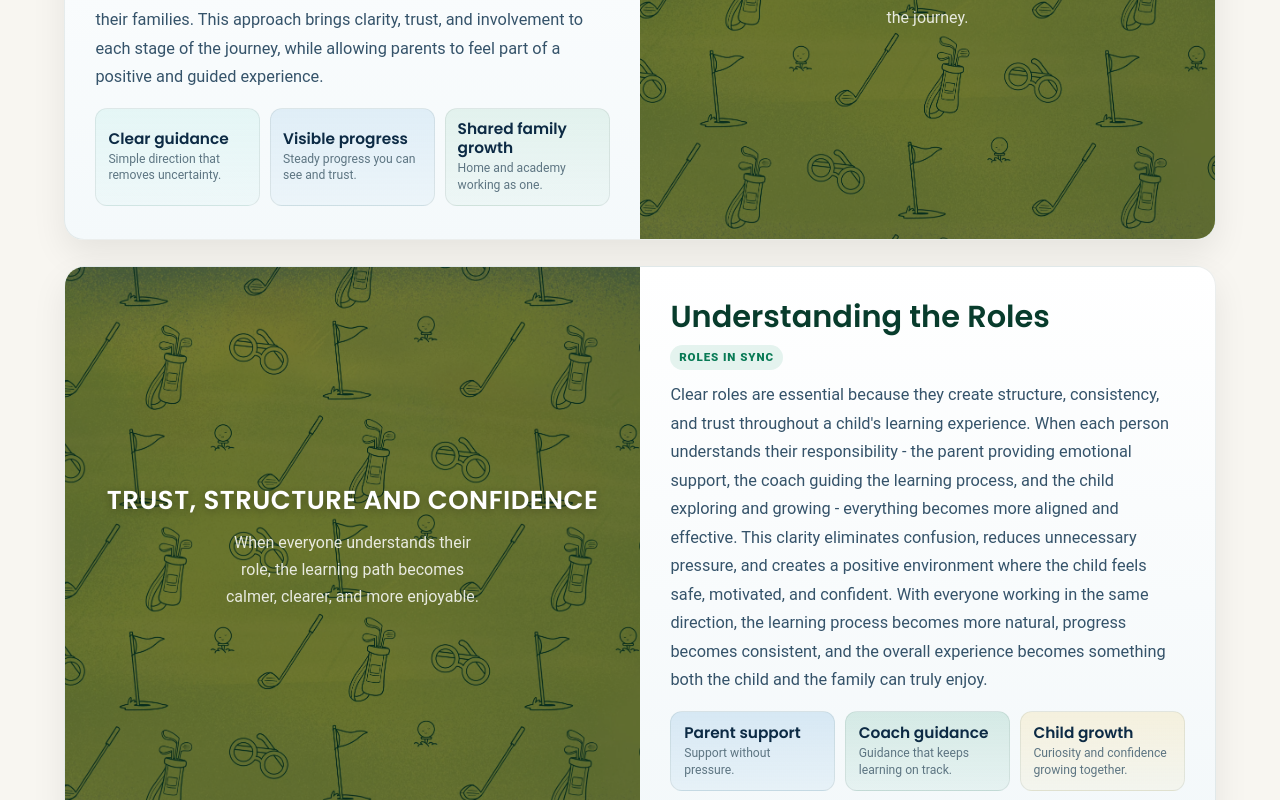
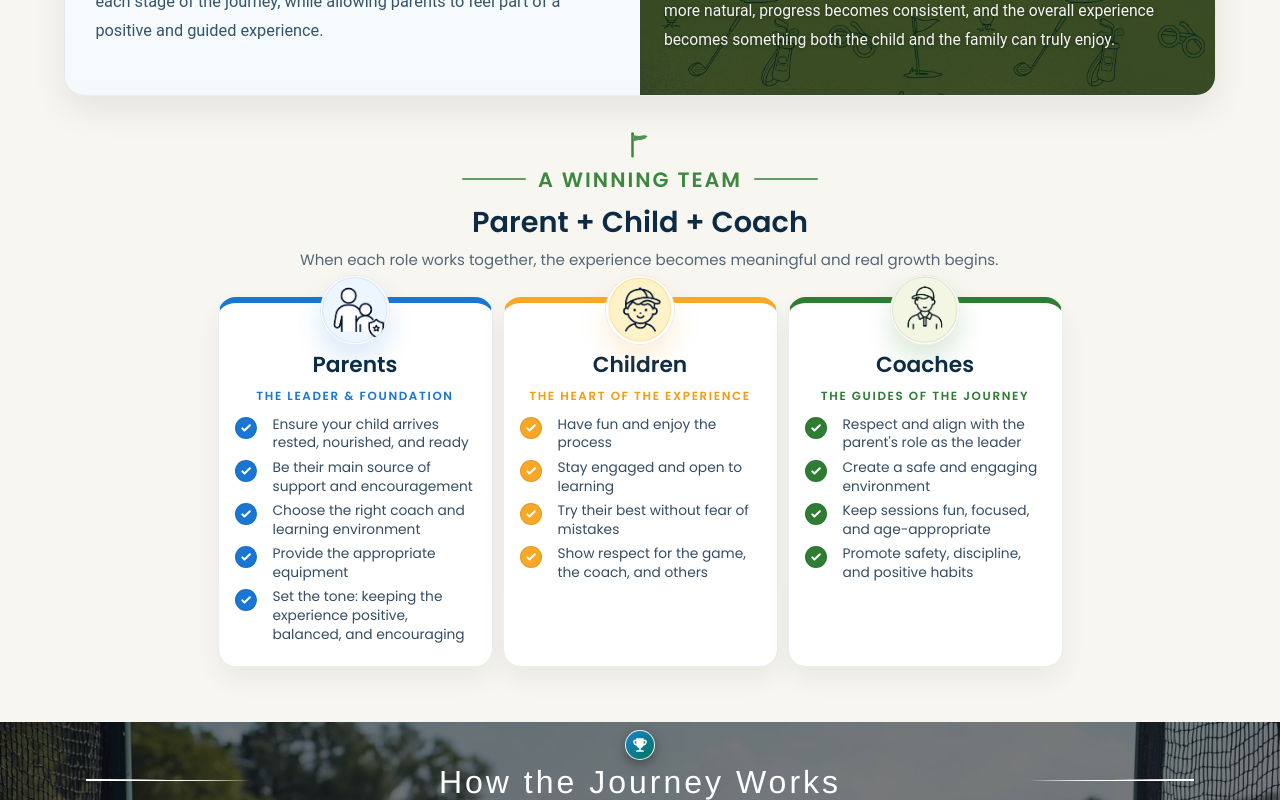
Before and after one commit to iaguilera92/GolfInColors, a React (Vite) app: page /parents in a window 1280 px wide. Shown: the part 940-1740 px from the top of the page. Built offline with nearby package versions, Linux system fonts and the light colour scheme.

Commit message:
ajustes versión final

```diff
--- a/public/version.json
+++ b/public/version.json
@@ -1,3 +1,3 @@
 {
-    "version": "1.2.7"
+    "version": "1.2.8"
 }
--- a/src/components/Informations.jsx
+++ b/src/components/Informations.jsx
@@ -11,31 +11,31 @@ const journeySteps = [
     text: "Discover the Game",
     desc: "Children are introduced to the basic elements of golf in a playful, approachable way.",
     hideLine: false,
-    tone: "#4FC3F7",
+    tone: "#1B83CC",
   },
   {
     text: "Build The Foundations",
     desc: "Through guided activities and early skill development.",
     hideLine: false,
-    tone: "#66BB6A",
+    tone: "#FDBB2F",
   },
   {
     text: "Experience the Game of Golf",
     desc: "Children explore the environment of golf.",
     hideLine: false,
-    tone: "#FFB74D",
+    tone: "#FF471F",
   },
   {
     text: "Understand How to Play",
     desc: "They are introduced to simple rules and etiquette.",
     hideLine: false,
-    tone: "#BA68C8",
+    tone: "#FF6A00",
   },
   {
     text: "Step into Structured Training",
     desc: "They transition into academy-style learning.",
     hideLine: true,
-    tone: "#EF5350",
+    tone: "#017458",
   },
 ];
 
@@ -59,12 +59,12 @@ function Informations() {
       sx={{
         position: "relative",
         zIndex: 10,
-        backgroundImage: "url(fondo-7.jpg)",
+        backgroundImage: "url(fondo-3.jpg)",
         backgroundSize: "cover",
         backgroundPosition: "center",
         backgroundAttachment: "fixed",
         py: isMobile ? 8 : 3,
-        pt: { xs: 3, md: 2 },
+        pt: { xs: 1.5, md: 1 },
         marginTop: "0",
         marginBottom: "-20px",
         color: "white",
@@ -95,7 +95,7 @@ function Informations() {
               width: 30,
               height: 30,
               borderRadius: "50%",
-              background: "linear-gradient(135deg, #4fd1c5, #38b2ac)",
+              background: "linear-gradient(135deg, #1B83CC, #017458)",
               display: "flex",
               alignItems: "center",
               justifyContent: "center",
--- a/src/components/Parents.jsx
+++ b/src/components/Parents.jsx
@@ -32,8 +32,8 @@ export default function Parents() {
       {/* 1. YOUR CHILD'S GOLF JOURNEY STARTS WITH YOU + FIRST AT HOME  |  2. A WINNING TEAM */}
       <Box
         sx={{
-          pt: { xs: 13.5, sm: 15 },
-          pb: { xs: 1, sm: 1.5 },
+          pt: { xs: 11.5, sm: 12.5 },
+          pb: 0,
           backgroundColor: "rgb(248 246 241)",
           backgroundSize: "cover",
           backgroundPosition: "center",
@@ -53,7 +53,7 @@ export default function Parents() {
                 textAlign: "center",
                 color: "#0d2b45",
                 px: { xs: 1, sm: 4 },
-                mt: { xs: 1, sm: 2 },
+                mt: { xs: 0, sm: 0.5 },
               }}
             >
               <Typography
@@ -127,7 +127,7 @@ export default function Parents() {
             transition={{ duration: 0.75, ease: "easeOut" }}
             viewport={{ once: true, amount: 0.15 }}
           >
-            <Box sx={{ mt: { xs: 3, sm: 4 } }}>
+            <Box sx={{ mt: { xs: 1.8, sm: 2.2 } }}>
               <Box
                 sx={{
                   p: { xs: 2, sm: 2.6 },
@@ -248,56 +248,6 @@ export default function Parents() {
                     Golf in Colors provides parents with a clear framework to understand their role in their child&apos;s development, allowing them to support without creating pressure or confusion. It offers a structured environment where progress is visible and consistent, giving parents confidence in the process and in the decisions they are making. By connecting what happens at the academy with experiences at home, it turns golf into a shared activity, creating meaningful moments between children and their families. This approach brings clarity, trust, and involvement to each stage of the journey, while allowing parents to feel part of a positive and guided experience.
                   </Typography>
 
-                  <Box
-                    sx={{
-                      mt: 0.5,
-                      display: "grid",
-                      gridTemplateColumns: { xs: "1fr", sm: "repeat(3, minmax(0, 1fr))" },
-                      gap: 1.2,
-                    }}
-                  >
-                    {[
-                      { label: "Clear guidance", sub: "Simple direction that removes uncertainty." },
-                      { label: "Visible progress", sub: "Steady progress you can see and trust." },
-                      { label: "Shared family growth", sub: "Home and academy working as one." },
-                    ].map((item, index) => (
-                      <Box
-                        key={item.label}
-                        sx={{
-                          borderRadius: 3,
-                          px: 1.5,
-                          py: 1.45,
-                          background:
-                            index === 0
-                              ? "linear-gradient(180deg, rgba(77,211,192,0.10) 0%, rgba(77,211,192,0.04) 100%)"
-                              : index === 1
-                              ? "linear-gradient(180deg, rgba(27,131,204,0.10) 0%, rgba(27,131,204,0.04) 100%)"
-                              : "linear-gradient(180deg, rgba(52,169,111,0.10) 0%, rgba(52,169,111,0.04) 100%)",
-                          border: "1px solid rgba(10,38,30,0.08)",
-                          minHeight: 74,
-                          display: "flex",
-                          alignItems: "center",
-                        }}
-                      >
-                        <Box>
-                          <Typography
-                            sx={{
-                              fontWeight: 900,
-                              fontFamily: "'Poppins', sans-serif",
-                              color: "#0c2a44",
-                              fontSize: { xs: "0.9rem", sm: "0.96rem" },
-                              lineHeight: 1.2,
-                            }}
-                          >
-                            {item.label}
-                          </Typography>
-                          <Typography sx={{ mt: 0.35, color: "#5d7582", fontSize: "0.76rem", lineHeight: 1.35 }}>
-                            {item.sub}
-                          </Typography>
-                        </Box>
-                      </Box>
-                    ))}
-                  </Box>
                 </Box>
 
                 <Box
@@ -314,7 +264,7 @@ export default function Parents() {
                     sx={{
                       position: "absolute",
                       inset: 0,
-                      background: "rgba(5,30,20,0.52)",
+                      background: "rgba(5,30,20,0.72)",
                     }}
                   />
                   <Box
@@ -325,8 +275,6 @@ export default function Parents() {
                       display: "flex",
                       flexDirection: "column",
                       justifyContent: "center",
-                      alignItems: "center",
-                      textAlign: "center",
                       px: 3,
                       py: 4,
                     }}
@@ -335,58 +283,12 @@ export default function Parents() {
                       sx={{
                         fontFamily: "'Poppins', sans-serif",
                         fontWeight: 900,
-                        fontSize: { xs: "1.18rem", sm: "1.5rem", md: "1.68rem" },
-                        letterSpacing: "0.02em",
-                        textTransform: "uppercase",
-                        mb: 0.9,
                         color: "#ffffff",
-                        textShadow: "0 2px 8px rgba(0,0,0,0.3)",
-                      }}
-                    >
-                      Family clarity
-                    </Typography>
-                    <Typography sx={{ fontSize: { xs: "0.95rem", sm: "1rem" }, lineHeight: 1.7, maxWidth: "29ch", color: "rgba(255,255,255,0.85)" }}>
-                      Support becomes easier when everyone knows the role they play in the journey.
-                    </Typography>
-                  </Box>
-                </Box>
-              </Box>
-            </Box>
-          </motion.div>
-
-          {/* Understanding the Roles */}
-          <motion.div
-            initial={{ opacity: 0, y: 24 }}
-            whileInView={{ opacity: 1, y: 0 }}
-            transition={{ duration: 0.7, ease: "easeOut" }}
-            viewport={{ once: true, amount: 0.15 }}
-          >
-            <Box
-              sx={{
-                mt: { xs: 2.2, sm: 3.2 },
-                borderRadius: { xs: 4, sm: 5 },
-                border: "1px solid rgba(10,38,30,0.08)",
-                background: "linear-gradient(180deg, rgba(255,255,255,0.98) 0%, rgba(243,248,250,0.98) 100%)",
-                boxShadow: "0 14px 34px rgba(0,0,0,0.08)",
-                overflow: "hidden",
-              }}
-            >
-              <Box sx={{ display: "grid", gridTemplateColumns: { xs: "1fr", md: "1fr 1fr" } }}>
-                <Box
-                  sx={{
-                    px: { xs: 2.2, sm: 3.8 },
-                    py: { xs: 3, sm: 4.2 },
-                    order: { xs: 1, md: 2 },
-                  }}
-                >
-                  <Typography
-                    sx={{
-                      fontFamily: "'Poppins', sans-serif",
-                      fontWeight: 900,
-                      color: "#083c2c",
-                      fontSize: { xs: "1.34rem", sm: "1.7rem", md: "1.9rem" },
-                      lineHeight: 1.12,
+                        fontSize: { xs: "1.34rem", sm: "1.5rem", md: "1.62rem" },
+                        lineHeight: 1.15,
                         mb: 1.2,
+                        textShadow: "0 3px 12px rgba(0,0,0,0.5)",
+                        letterSpacing: "0.01em",
                       }}
                     >
                       Understanding the Roles
@@ -396,16 +298,18 @@ export default function Parents() {
                       sx={{
                         display: "inline-flex",
                         alignItems: "center",
-                      px: 1.1,
-                      py: 0.45,
+                        px: 1.2,
+                        py: 0.5,
                         borderRadius: 99,
-                      background: "rgba(11,143,99,0.10)",
-                      color: "#087a55",
+                        background: "rgba(255,255,255,0.22)",
+                        border: "1px solid rgba(255,255,255,0.35)",
+                        color: "#ffffff",
                         fontWeight: 800,
-                      letterSpacing: "0.08em",
+                        letterSpacing: "0.10em",
                         textTransform: "uppercase",
                         fontSize: "0.72rem",
-                      mb: 1.4,
+                        mb: 1.8,
+                        width: "fit-content",
                       }}
                     >
                       Roles in sync
@@ -413,116 +317,13 @@ export default function Parents() {
 
                     <Typography
                       sx={{
-                      color: "#35536a",
-                      fontSize: { xs: "0.96rem", sm: "1.02rem" },
-                      lineHeight: 1.75,
-                      maxWidth: "62ch",
-                      mb: 2,
+                        color: "rgba(255,255,255,0.95)",
+                        fontSize: { xs: "0.93rem", sm: "0.98rem" },
+                        lineHeight: 1.82,
+                        textShadow: "0 1px 4px rgba(0,0,0,0.4)",
                       }}
                     >
                       Clear roles are essential because they create structure, consistency, and trust throughout a child&apos;s learning experience. When each person understands their responsibility - the parent providing emotional support, the coach guiding the learning process, and the child exploring and growing - everything becomes more aligned and effective. This clarity eliminates confusion, reduces unnecessary pressure, and creates a positive environment where the child feels safe, motivated, and confident. With everyone working in the same direction, the learning process becomes more natural, progress becomes consistent, and the overall experience becomes something both the child and the family can truly enjoy.
-                  </Typography>
-
-                  <Box
-                    sx={{
-                      mt: 0.5,
-                      display: "grid",
-                      gridTemplateColumns: { xs: "1fr", sm: "repeat(3, minmax(0, 1fr))" },
-                      gap: 1.2,
-                    }}
-                  >
-                    {[
-                      { label: "Parent support", sub: "Support without pressure." },
-                      { label: "Coach guidance", sub: "Guidance that keeps learning on track." },
-                      { label: "Child growth", sub: "Curiosity and confidence growing together." },
-                    ].map((item, index) => (
-                      <Box
-                        key={item.label}
-                        sx={{
-                          borderRadius: 3,
-                          px: 1.6,
-                          py: 1.5,
-                          background:
-                            index === 0
-                              ? "linear-gradient(180deg, rgba(27,131,204,0.14) 0%, rgba(27,131,204,0.06) 100%)"
-                              : index === 1
-                              ? "linear-gradient(180deg, rgba(11,143,99,0.14) 0%, rgba(11,143,99,0.06) 100%)"
-                              : "linear-gradient(180deg, rgba(240,191,47,0.14) 0%, rgba(240,191,47,0.06) 100%)",
-                          border: "1px solid rgba(10,38,30,0.08)",
-                          minHeight: 74,
-                          display: "flex",
-                          alignItems: "center",
-                        }}
-                      >
-                        <Box>
-                          <Typography
-                            sx={{
-                              fontWeight: 900,
-                              fontFamily: "'Poppins', sans-serif",
-                              color: "#0c2a44",
-                              fontSize: { xs: "0.9rem", sm: "0.96rem" },
-                              lineHeight: 1.2,
-                            }}
-                          >
-                            {item.label}
-                          </Typography>
-                          <Typography sx={{ mt: 0.35, color: "#5d7582", fontSize: "0.76rem", lineHeight: 1.35 }}>
-                            {item.sub}
-                          </Typography>
-                        </Box>
-                      </Box>
-                    ))}
-                  </Box>
-                </Box>
-
-                <Box
-                  sx={{
-                    position: "relative",
-                    minHeight: { xs: 230, sm: 280, md: "100%" },
-                    backgroundImage: "url(PATTERN.avif)",
-                    backgroundSize: "cover",
-                    backgroundPosition: "center",
-                    overflow: "hidden",
-                    order: { xs: 2, md: 1 },
-                  }}
-                >
-                  <Box
-                    sx={{
-                      position: "absolute",
-                      inset: 0,
-                      background: "rgba(5,30,20,0.52)",
-                    }}
-                  />
-                  <Box
-                    sx={{
-                      position: "relative",
-                      zIndex: 1,
-                      height: "100%",
-                      display: "flex",
-                      flexDirection: "column",
-                      justifyContent: "center",
-                      alignItems: "center",
-                      textAlign: "center",
-                      px: 3,
-                      py: 4,
-                    }}
-                  >
-                    <Typography
-                      sx={{
-                        fontFamily: "'Poppins', sans-serif",
-                        fontWeight: 900,
-                        fontSize: { xs: "1.12rem", sm: "1.42rem", md: "1.62rem" },
-                        letterSpacing: "0.02em",
-                        textTransform: "uppercase",
-                        mb: 1.1,
-                        color: "#ffffff",
-                        textShadow: "0 2px 8px rgba(0,0,0,0.3)",
-                      }}
-                    >
-                      Trust, structure and confidence
-                    </Typography>
-                    <Typography sx={{ fontSize: { xs: "0.95rem", sm: "1rem" }, lineHeight: 1.7, maxWidth: "30ch", color: "rgba(255,255,255,0.85)" }}>
-                      When everyone understands their role, the learning path becomes calmer, clearer, and more enjoyable.
                     </Typography>
                   </Box>
                 </Box>
@@ -595,9 +396,9 @@ export default function Parents() {
                     borderRadius: "50%",
                     display: "grid",
                     placeItems: "center",
-                    background: "linear-gradient(135deg, #1B83CC 0%, #0b8f63 100%)",
+                    background: "#017458",
                     color: "#fff",
-                    boxShadow: "0 10px 18px rgba(27,131,204,0.18)",
+                    boxShadow: "0 10px 18px rgba(1,116,88,0.25)",
                     flexShrink: 0,
                   }}
                 >
@@ -686,7 +487,13 @@ export default function Parents() {
                         flexShrink: 0,
                         display: "grid",
                         placeItems: "center",
-                        background: "linear-gradient(135deg, #0d2b45 0%, #1B83CC 100%)",
+                        background: [
+                          "#1B83CC",
+                          "#FDBB2F",
+                          "#FF471F",
+                          "#FF6A00",
+                          "#017458",
+                        ][index],
                         color: "#fff",
                         fontWeight: 900,
                         fontFamily: "'Poppins', sans-serif",
@@ -767,9 +574,9 @@ export default function Parents() {
                       borderRadius: "50%",
                       display: "grid",
                       placeItems: "center",
-                      background: "linear-gradient(135deg, #2b3a45 0%, #087a55 100%)",
+                      background: "#1B83CC",
                       color: "#fff",
-                      boxShadow: "0 8px 16px rgba(11,143,99,0.18)",
+                      boxShadow: "0 8px 16px rgba(27,131,204,0.25)",
                     }}
                   >
                     <HelpOutlineRoundedIcon sx={{ fontSize: 20 }} />
```
Also changed, not shown: src/components/Areas.jsx (+166 -137 lines), src/components/Features.jsx (+40 -67 lines), src/components/Footer.jsx (+6 -16 lines), src/components/InformationsMobile.jsx (+6 -6 lines), src/components/Nosotros.jsx (+13 -13 lines). Lines whose indentation alone changed are shown as unchanged.
